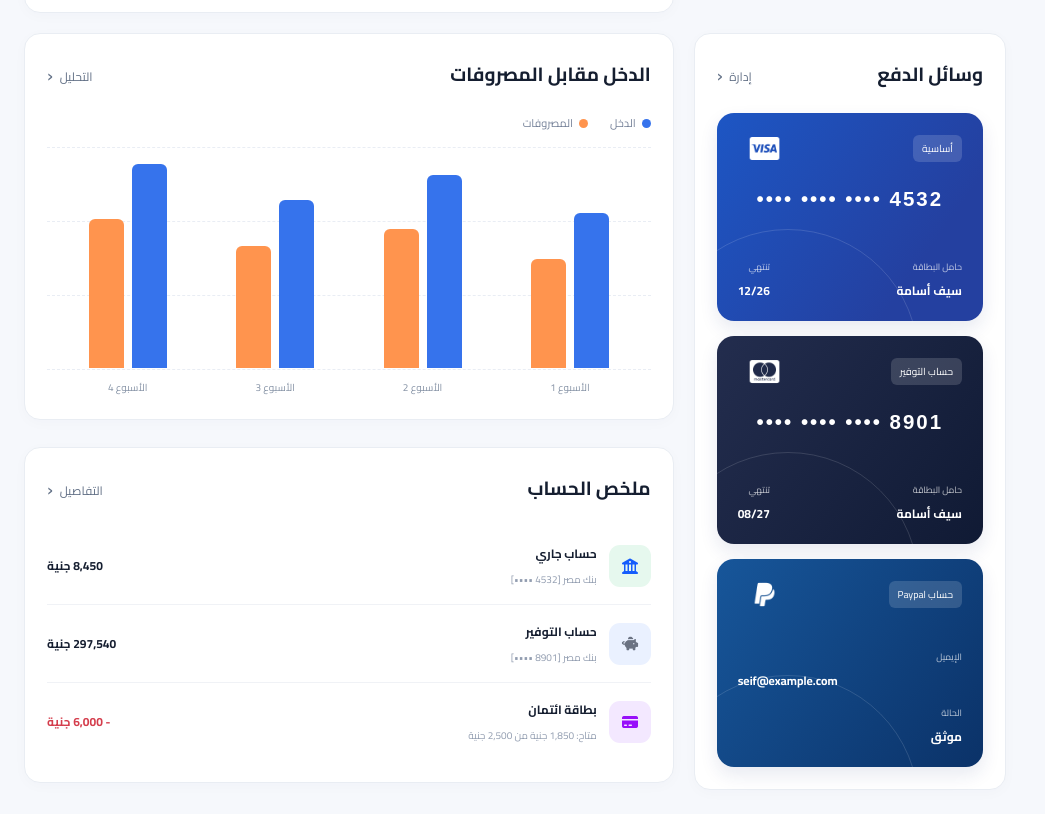
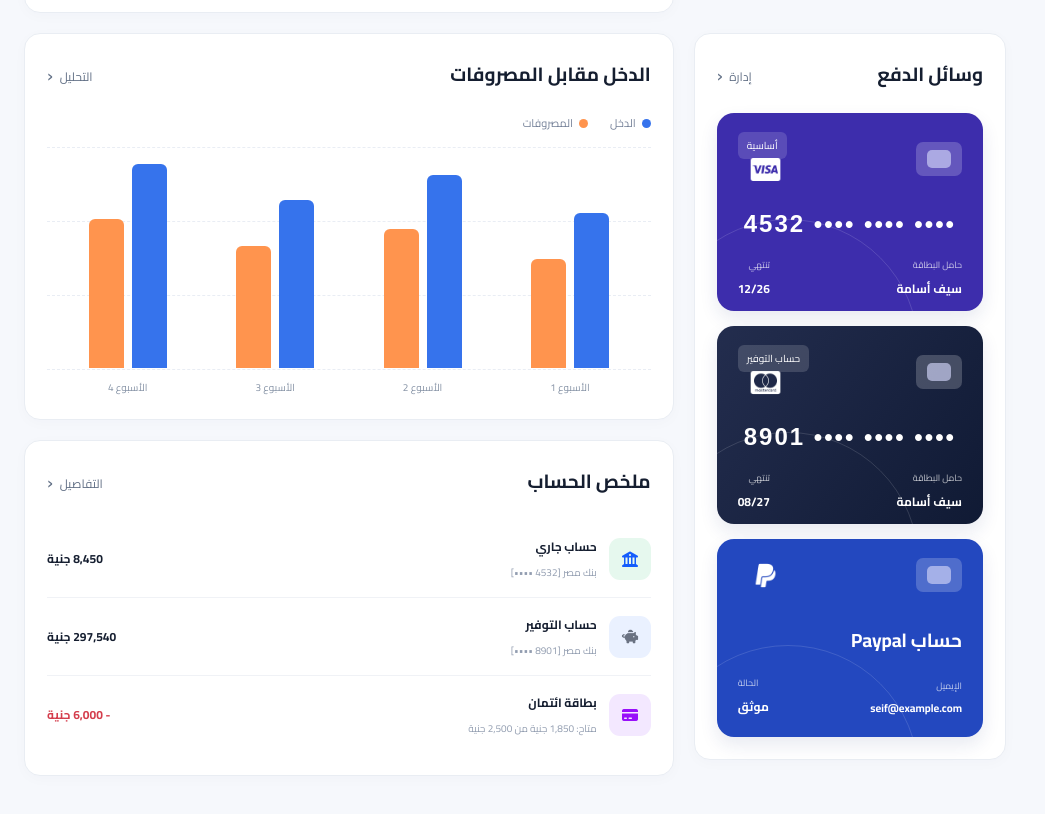
Before and after one commit to Talal-Sharaa/FrontEnd-Route-Assignment-4-Mudabbir, a plain HTML site: page index.html in a window 1280 px wide. Shown: the part 1622-2436 px from the top of the page, without its empty margins (0-1045 px from the left). Drawn offline with Linux system fonts and the light colour scheme.

Commit message:
Align payment card layout with reference

```diff
--- a/css/style.css
+++ b/css/style.css
@@ -154,37 +154,47 @@ td { padding: 12px 10px; font-size: 11px; border-top: 1px solid #f0f2f6; }
 .bar { display: block; width: min(27%, 35px); border-radius: 6px 6px 0 0; }
 .income-bar { background: #3673ec; } .expense-bar { background: #ff944e; }
 
-.payment-cards { display: grid; gap: 15px; position: relative; }
+.payment-cards { display: grid; grid-template-columns: minmax(0, 1fr); gap: 15px; position: relative; }
 .bank-card { color: #fff; min-height: 190px; border-radius: 17px; padding: 19px 21px; display: flex; flex-direction: column; overflow: hidden; position: relative; isolation: isolate; }
 .bank-card::before { content: ""; position: absolute; width: 260px; height: 260px; border: 1px solid #ffffff22; border-radius: 50%; bottom: -170px; left: -60px; z-index: -1; }
-.primary-card { background: linear-gradient(125deg, #1d56c4, #2440a0 75%); }
+.primary-card { background: #3d2dac; }
 .secondary-card { background: linear-gradient(125deg, #232d4e, #101a34); }
-.paypal-card { background: linear-gradient(125deg, #17569a, #0b3268); }
+.paypal-card { background: #2348bf; }
 .card-top, .card-bottom { display: flex; justify-content: space-between; align-items: center; gap: 10px; }
-.card-top img { width: 54px; height: 33px; object-fit: contain; }
+.card-top img { width: 55px; height: 33px; object-fit: contain; }
+.card-brand { display: flex; flex-direction: column; align-items: flex-end; }
+.card-brand .card-tag { align-self: flex-end; margin-bottom: -6px; position: relative; z-index: 1; }
+.card-chip { display: block; width: 46px; height: 34px; flex: 0 0 46px; border-radius: 7px; background: #ffffff33; display: grid; place-items: center; }
+.card-chip::before { content: ""; width: 24px; height: 18px; border-radius: 5px; background: #d0d4f8a8; }
 .card-tag { font-size: 10px; background: #ffffff26; border-radius: 6px; padding: 4px 9px; }
-.card-number { font-family: Arial, sans-serif; font-size: clamp(16px, 1.6vw, 23px); font-weight: 700; letter-spacing: 2px; text-align: center; margin: 22px 0 19px; white-space: nowrap; }
+.card-number { font-family: Arial, sans-serif; font-size: clamp(18px, 2vw, 24px); font-weight: 700; letter-spacing: 2px; text-align: center; margin: 24px 0 18px; white-space: nowrap; }
 .card-bottom { margin-top: auto; }
 .card-bottom small, .card-bottom strong, .paypal-details small, .paypal-details strong { display: block; }
 .card-bottom small, .paypal-details small { opacity: .72; font-size: 9px; margin-bottom: 4px; }
 .card-bottom strong, .paypal-details strong { font-size: 12px; }
-.paypal-details { display: flex; flex-direction: column; gap: 12px; margin-top: auto; }
+.paypal-info { display: block; margin-top: auto; }
+.paypal-title { display: block; font-size: 19px; margin-bottom: 16px; }
+.paypal-details { display: flex; justify-content: space-between; gap: 12px; align-items: end; }
+.paypal-details > span { min-width: 0; }
+.paypal-details > span:last-child { text-align: left; }
+.paypal-details strong[dir="ltr"] { font-size: 11px; overflow-wrap: anywhere; }
 
-.payment-card { position: relative; }
+.payment-card { position: relative; min-width: 0; }
 .flip-toggle { position: absolute; width: 1px; height: 1px; opacity: 0; }
-.flip-card { display: block; height: 208px; perspective: 1000px; border-radius: 17px; }
+.flip-card { display: block; width: 100%; aspect-ratio: 1.6; min-height: 198px; perspective: 1000px; border-radius: 17px; }
 .flip-card-inner { display: block; position: relative; width: 100%; height: 100%; transform-style: preserve-3d; transition: transform .65s ease; }
 .flip-toggle:checked + .flip-card .flip-card-inner { transform: rotateY(180deg); }
 .flip-toggle:focus-visible + .flip-card { outline: 3px solid #4b83f1; outline-offset: 3px; }
 .card-face { position: absolute; inset: 0; height: 100%; min-height: 0; cursor: pointer; backface-visibility: hidden; -webkit-backface-visibility: hidden; }
-.card-back { background: linear-gradient(125deg, #080f20, #111a26); transform: rotateY(180deg); gap: 8px; padding: 18px 20px; }
+.card-back { background: linear-gradient(125deg, #080f20, #111a26); transform: rotateY(180deg); gap: 7px; padding: 19px 20px; }
 .card-back::before { display: none; }
 .magnetic-strip { display: block; height: 34px; flex-shrink: 0; background: linear-gradient(90deg, #050505, #303030); border-radius: 3px; }
 .signature-caption { font-size: 10px; color: #b7bfce; text-align: right; }
-.signature-line { display: block; background: #e4e8ed; color: #19202d; border-radius: 4px; padding: 4px 12px; font: 700 15px Arial, sans-serif; text-align: left; }
-.security-code { display: flex; align-items: center; gap: 10px; margin-top: auto; }
+.signature-line { display: flex; align-items: center; gap: 6px; background: #e4e8ed; color: #19202d; border-radius: 4px; padding: 4px 12px; font: 700 15px Arial, sans-serif; text-align: left; }
+.signature-line::after { content: ""; display: block; flex: 1; height: 13px; border-radius: 3px; background: linear-gradient(90deg, #c8cdd3, #edf0f3); }
+.security-code { display: flex; flex-direction: column; align-items: center; gap: 4px; align-self: flex-end; margin-top: auto; }
 .security-code small { font: 700 11px Arial, sans-serif; }
-.security-code strong { display: block; color: #19202d; background: #fff; border-radius: 4px; padding: 5px 10px; font: 700 16px Arial, sans-serif; }
+.security-code strong { display: block; color: #19202d; background: #fff; border-radius: 4px; padding: 6px 10px; font: 700 16px Arial, sans-serif; }
 
 
 .account-list li { display: flex; align-items: center; gap: 12px; padding: 15px 0; border-bottom: 1px solid #f0f2f6; }
@@ -281,8 +291,8 @@ td { padding: 12px 10px; font-size: 11px; border-top: 1px solid #f0f2f6; }
   .bar-chart { gap: 4px; padding-inline: 0; }
   .chart-week { font-size: 9px; }
   .bar-pair { gap: 5px; }
-  .bank-card { min-height: 175px; }
-  .flip-card { height: 198px; }
+  .payment-cards { padding-inline: 8px; }
+  .flip-card { min-height: 198px; }
   .account-list li { gap: 8px; }
   .account-amount { font-size: 10px; }
 }
@@ -293,6 +303,8 @@ td { padding: 12px 10px; font-size: 11px; border-top: 1px solid #f0f2f6; }
   .nav-link { font-size: 10px; gap: 6px; }
   .summary-amount { font-size: 18px; }
   .budget-totals strong { font-size: 17px; }
+  .card-number { font-size: 15px; letter-spacing: 1px; }
+  .bank-card { padding-inline: 15px; }
 }
 
 .panel, .summary-card, .topbar { box-shadow: 0 3px 14px rgba(32, 48, 81, .025); }
--- a/index.html
+++ b/index.html
@@ -202,8 +202,8 @@
       <div class="flip-card">
         <div class="flip-card-inner">
           <label class="bank-card card-face primary-card" for="flip-visa">
-            <span class="card-top"><span class="card-tag">أساسية</span><img src="assets/icons/cc-visa-brands-solid-full.png" alt="Visa" /></span>
-            <span class="card-number" dir="ltr">•••• •••• •••• 4532</span>
+            <span class="card-top"><span class="card-chip" aria-hidden="true"></span><span class="card-brand"><span class="card-tag">أساسية</span><img src="assets/icons/cc-visa-brands-solid-full.png" alt="Visa" /></span></span>
+            <span class="card-number" dir="ltr">4532 •••• •••• ••••</span>
             <span class="card-bottom"><span><small>حامل البطاقة</small><strong>سيف أسامة</strong></span><span><small>تنتهي</small><strong><bdi>12/26</bdi></strong></span></span>
           </label>
           <label class="bank-card card-face card-back" for="flip-none">
@@ -220,8 +220,8 @@
       <div class="flip-card">
         <div class="flip-card-inner">
           <label class="bank-card card-face secondary-card" for="flip-mastercard">
-            <span class="card-top"><span class="card-tag">حساب التوفير</span><img src="assets/icons/cc-mastercard-brands-solid-full.png" alt="Mastercard" /></span>
-            <span class="card-number" dir="ltr">•••• •••• •••• 8901</span>
+            <span class="card-top"><span class="card-chip" aria-hidden="true"></span><span class="card-brand"><span class="card-tag">حساب التوفير</span><img src="assets/icons/cc-mastercard-brands-solid-full.png" alt="Mastercard" /></span></span>
+            <span class="card-number" dir="ltr">8901 •••• •••• ••••</span>
             <span class="card-bottom"><span><small>حامل البطاقة</small><strong>سيف أسامة</strong></span><span><small>تنتهي</small><strong><bdi>08/27</bdi></strong></span></span>
           </label>
           <label class="bank-card card-face card-back" for="flip-none">
@@ -238,8 +238,8 @@
       <div class="flip-card">
         <div class="flip-card-inner">
           <label class="bank-card card-face paypal-card" for="flip-paypal">
-            <span class="card-top"><span class="card-tag">حساب Paypal</span><img src="assets/icons/paypal-brands-solid-full.png" alt="PayPal" /></span>
-            <span class="paypal-details"><span><small>الإيميل</small><strong dir="ltr">seif@example.com</strong></span><span><small>الحالة</small><strong>موثق</strong></span></span>
+            <span class="card-top"><span class="card-chip" aria-hidden="true"></span><img src="assets/icons/paypal-brands-solid-full.png" alt="PayPal" /></span>
+            <span class="paypal-info"><strong class="paypal-title">حساب Paypal</strong><span class="paypal-details"><span><small>الإيميل</small><strong dir="ltr">seif@example.com</strong></span><span><small>الحالة</small><strong>موثق</strong></span></span></span>
           </label>
           <label class="bank-card card-face card-back" for="flip-none">
             <span class="magnetic-strip" aria-hidden="true"></span>
```
